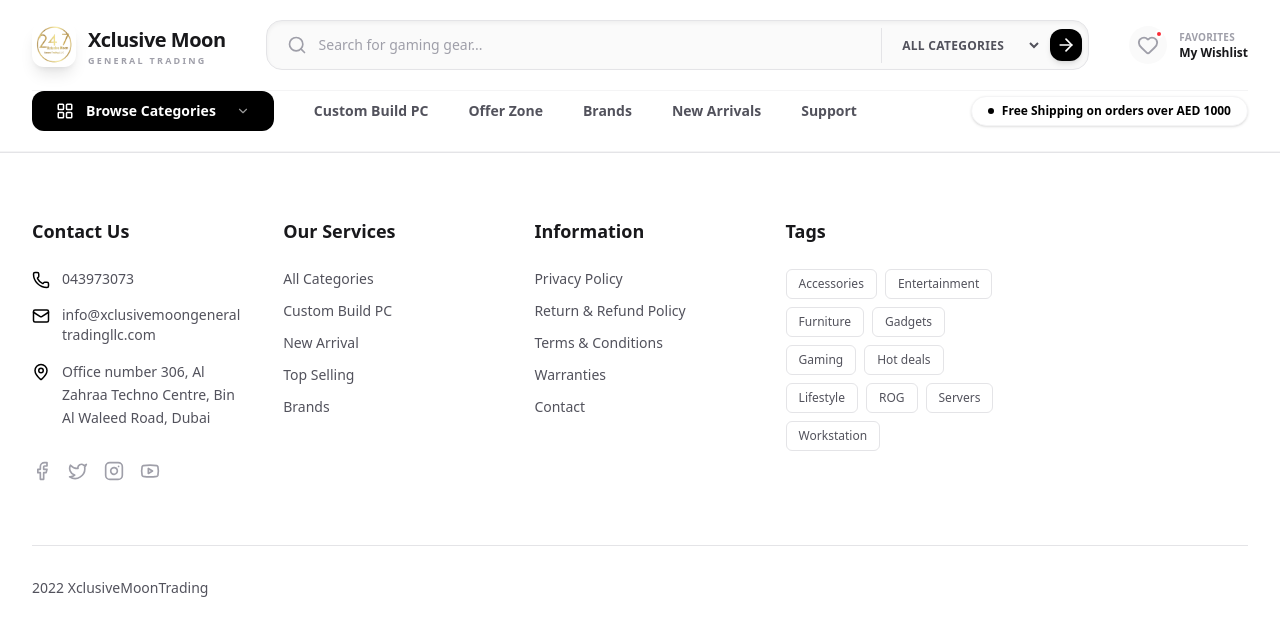
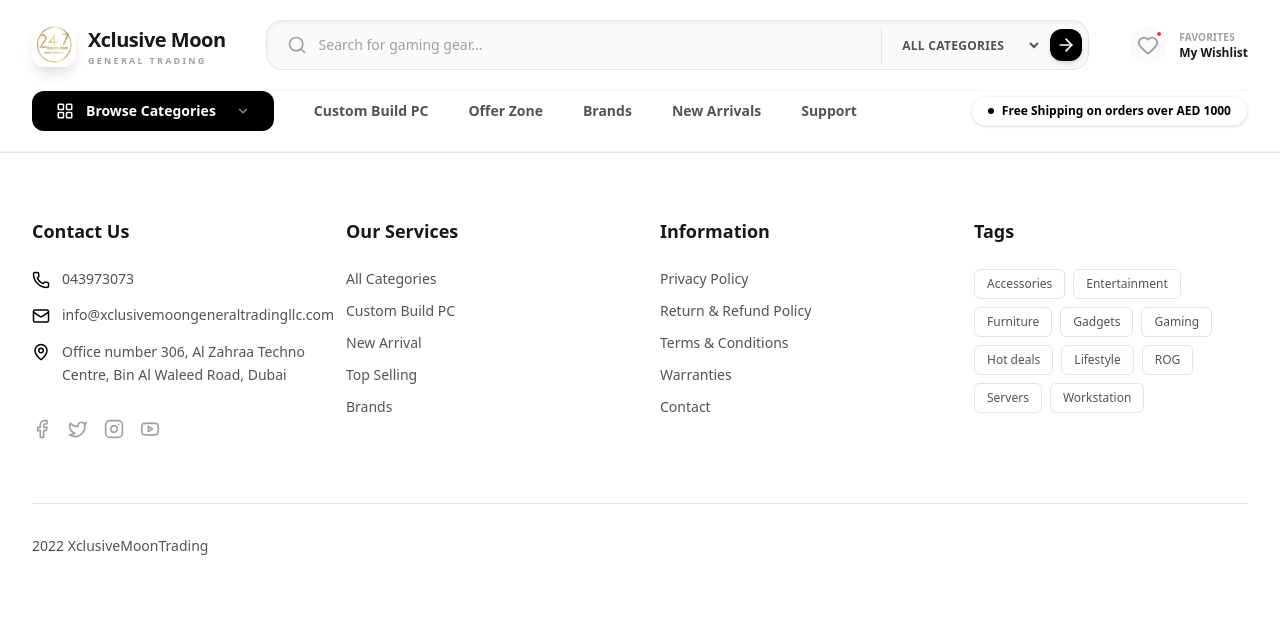
Before and after one commit to Ankitpareek-dev/gaming-website, a React (Vite) app: page /about in a window 1280 px wide. Shown: the top 636 px of the page. Built offline with nearby package versions, Linux system fonts and the light colour scheme.

Commit message:
final footer changes

```diff
--- a/src/components/Footer.jsx
+++ b/src/components/Footer.jsx
@@ -19,8 +19,8 @@
       className={`mt-auto border-t ${theme.colors.border} ${theme.colors.bg} pt-16 pb-8`}
     >
       <div className="container mx-auto px-6 lg:px-8">
-        {/* Top Section: 5 Columns */}
-        <div className="grid grid-cols-1 md:grid-cols-2 lg:grid-cols-5 gap-10 mb-16">
+        {/* Top Section: 4 Columns */}
+        <div className="grid grid-cols-1 md:grid-cols-2 lg:grid-cols-4 gap-10 mb-16">
           {/* Column 1: Contact Us */}
           <div className="space-y-6">
             <h3 className={`text-lg font-bold ${theme.colors.textMain}`}>
@@ -43,7 +43,7 @@
                   size={18}
                   className={`mt-0.5 shrink-0 ${theme.colors.accentText}`}
                 />
-                <span className="text-sm break-all">info@xclusivemoongeneraltradingllc.com</span>
+                <span className="text-sm">info@xclusivemoongeneraltradingllc.com</span>
               </li>
               <li
                 className={`flex items-start gap-3 ${theme.colors.textSecondary}`}
```
